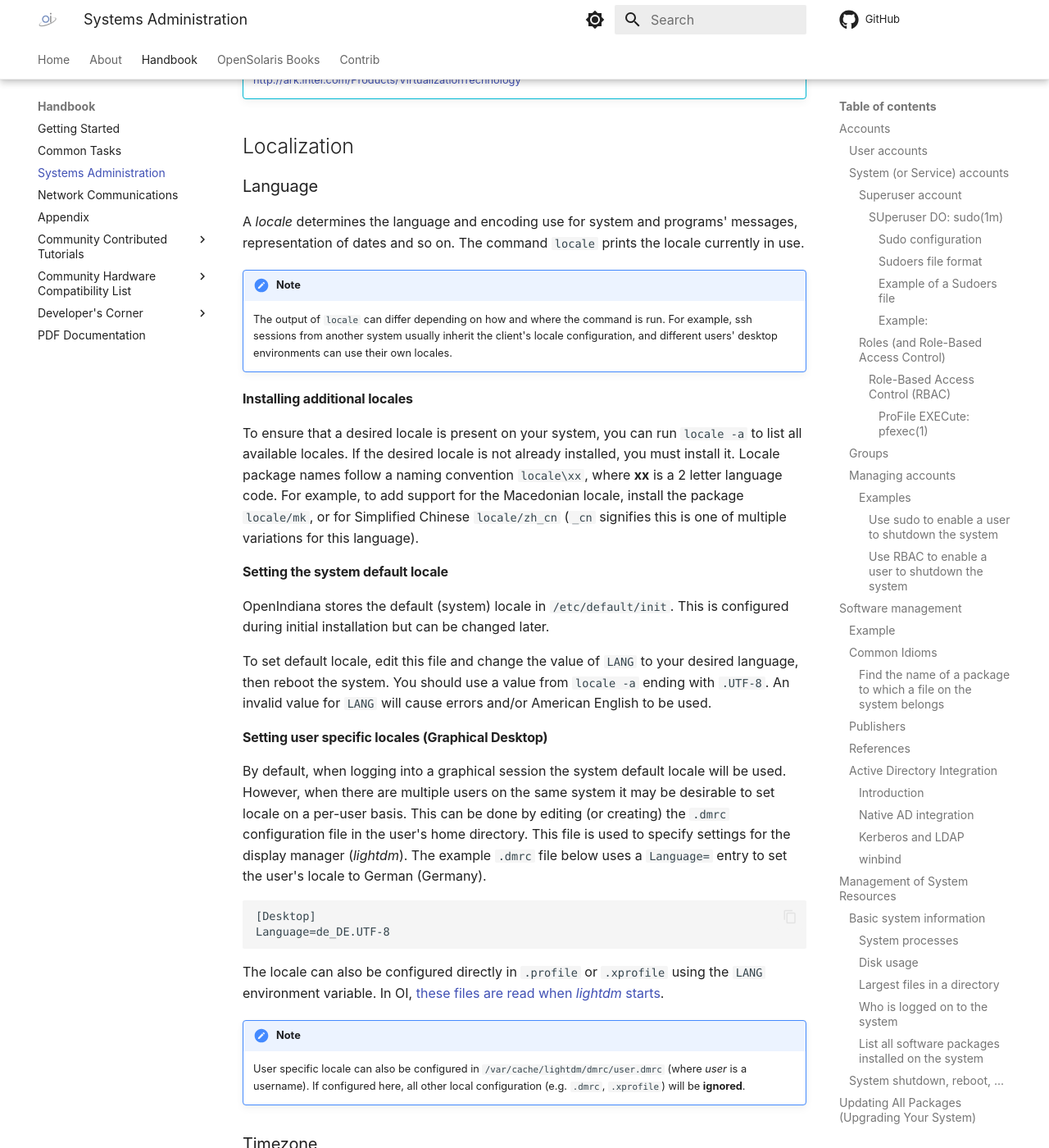
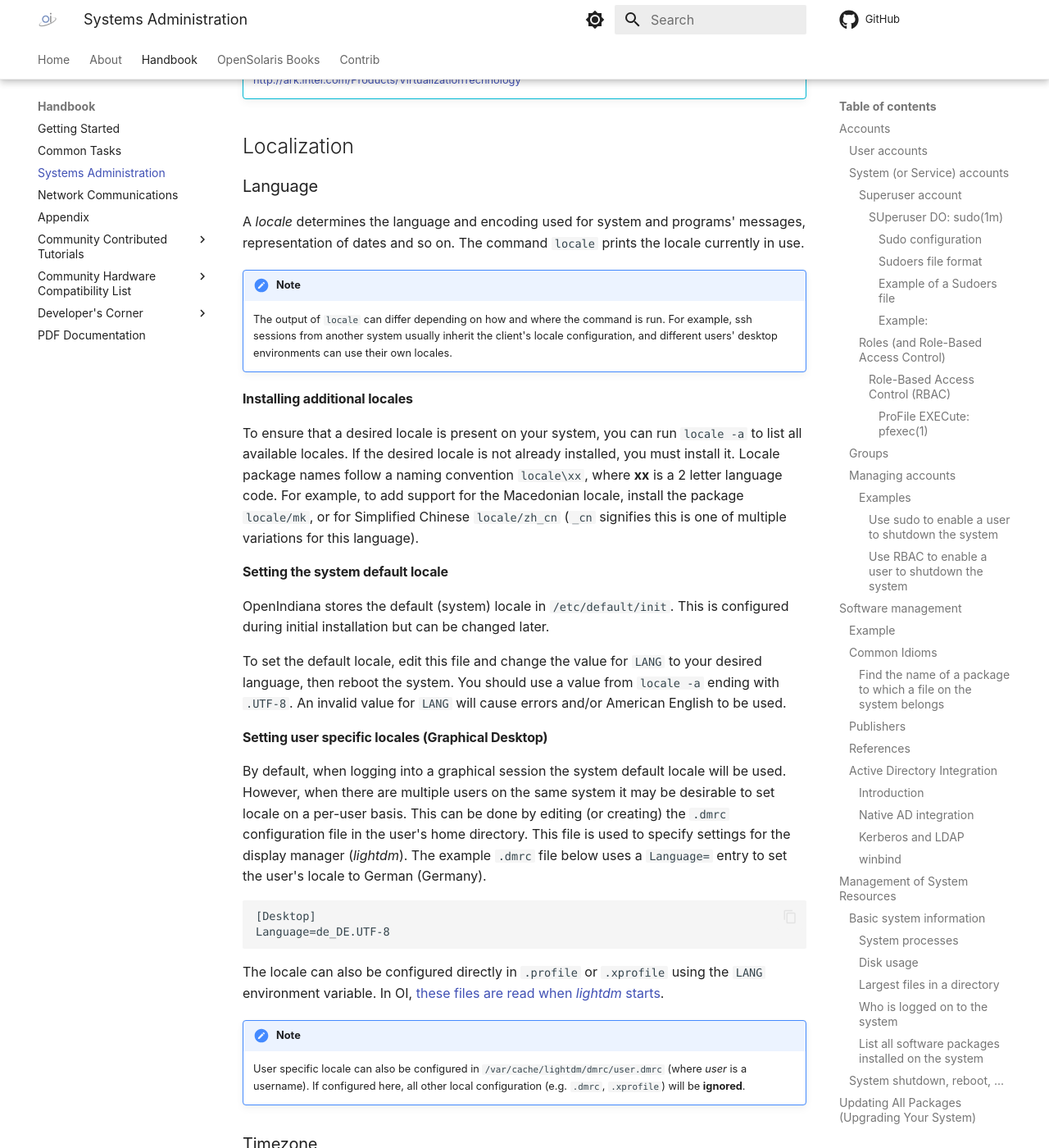
Before and after one commit to OpenIndiana/oi-docs, an MkDocs documentation site: the page built from docs/handbook/systems-administration.md, in a window 1280 px wide and 1400 px high, scrolled down 41326 px. Shown: the whole window at 82% size. Built offline with MkDocs 1.6.1 and Material for MkDocs 9.7.7, drawn with Linux system fonts in a browser that asks for light colours; comment, search, counter and statistics services are not loaded; some of the changed text lies outside the part shown.

Commit message:
Fix typos

```diff
--- a/docs/handbook/systems-administration.md
+++ b/docs/handbook/systems-administration.md
@@ -1702,7 +1702,7 @@ Here are just a few of them:
 
 ### Language
 
-A *locale* determines the language and encoding use for system and programs' messages, representation of dates and so on. The command `locale` prints the locale currently in use.
+A *locale* determines the language and encoding used for system and programs' messages, representation of dates and so on. The command `locale` prints the locale currently in use.
 
 <div class="note" markdown="1">
 !!! note
@@ -1720,7 +1720,7 @@ For example, to add support for the Macedonian locale, install the package `loca
 
 OpenIndiana stores the default (system) locale in `/etc/default/init`. This is configured during initial installation but can be changed later.
 
-To set default locale, edit this file and change the value of `LANG` to your desired language, then reboot the system. You should use a value from `locale -a` ending with `.UTF-8`.
+To set the default locale, edit this file and change the value for `LANG` to your desired language, then reboot the system. You should use a value from `locale -a` ending with `.UTF-8`.
 An invalid value for `LANG` will cause errors and/or American English to be used.
 
 #### Setting user specific locales (Graphical Desktop)
```
Also changed, not shown: other parts of docs/handbook/systems-administration.md (+1 -1 lines).
